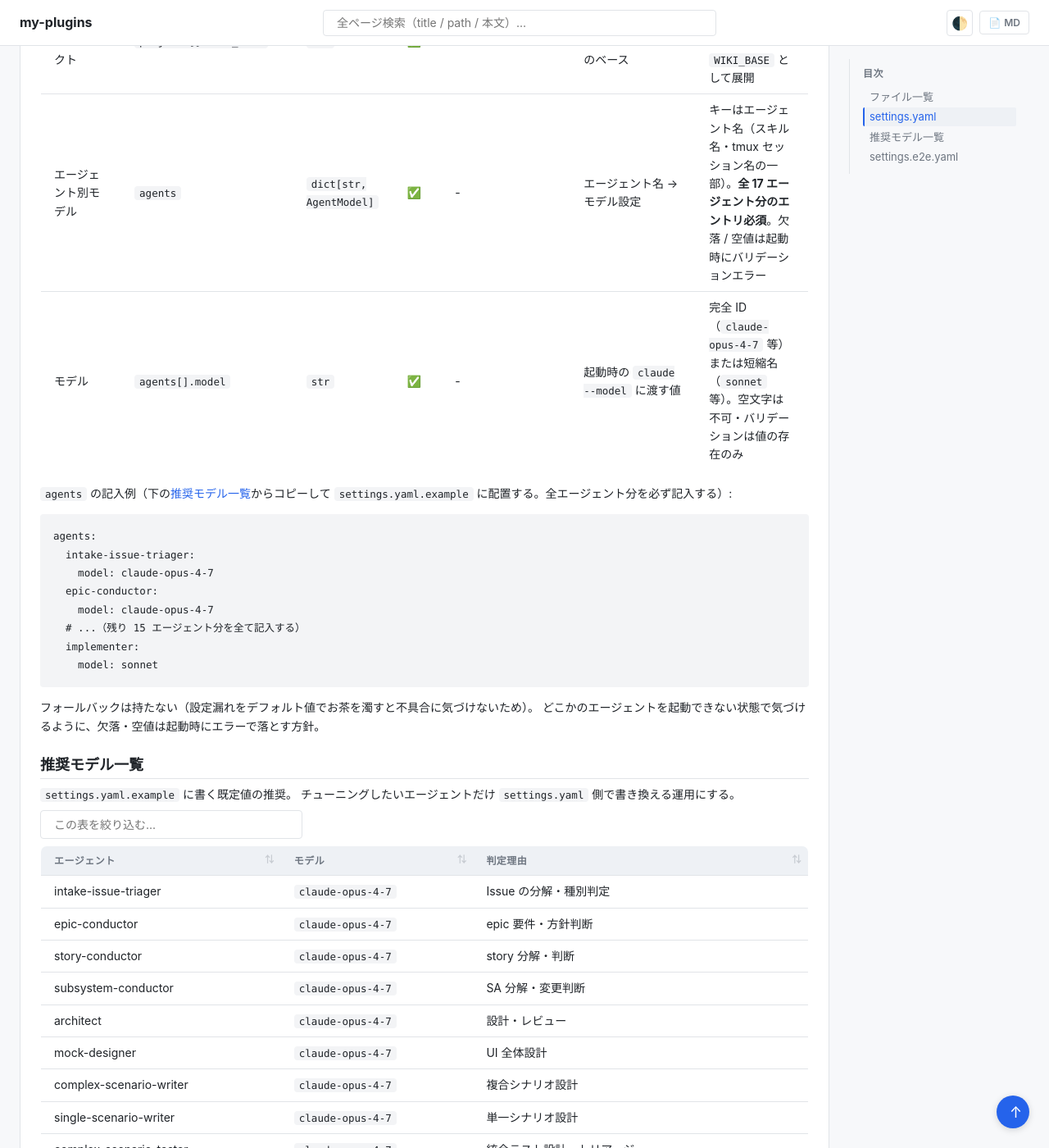
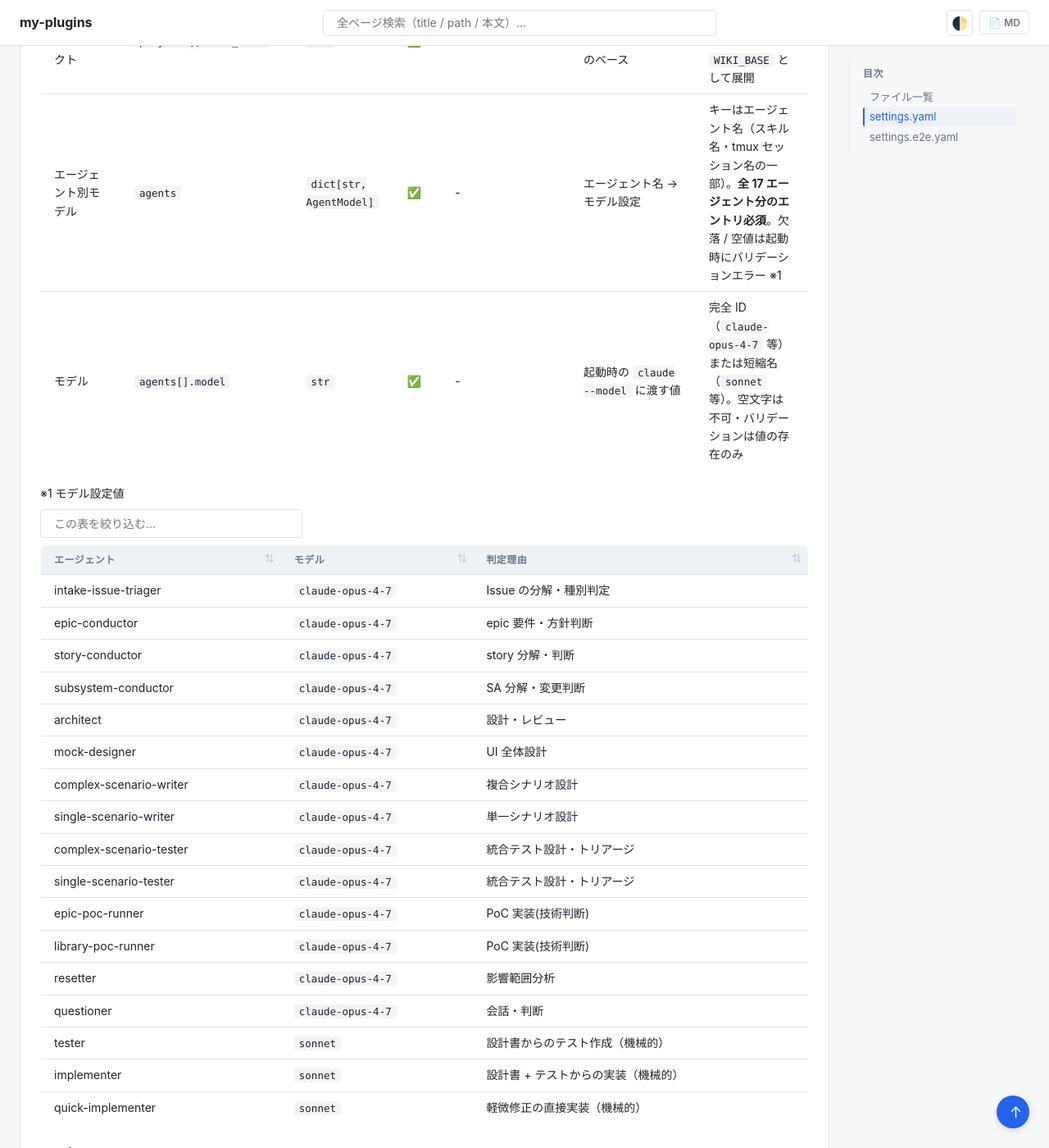
Before and after one commit to shuhei1101/ai-monitor-e2e, a Jekyll site: the page built from docs/wiki/設計図/設定/モニター.md, in a window 1280 px wide and 1400 px high, scrolled down 1771 px. Shown: the whole window at 82% size. Built offline with Jekyll 4.4.1, drawn with Linux system fonts in a browser that asks for light colours; our own code applies the rules of GitHub Pages for plain Markdown files.

````diff
--- a/docs/wiki/設計図/設定/モニター.md
+++ b/docs/wiki/設計図/設定/モニター.md
@@ -29,29 +29,10 @@
 | 監視対象プロジェクト | `projects[].repo` | `str` | ✅ | - | GitHub リポジトリ（`owner/name`） | - |
 | 監視対象プロジェクト | `projects[].local_path` | `str` | ✅ | - | クローンのルート絶対パス | - |
 | 監視対象プロジェクト | `projects[].wiki_base` | `str` | ✅ | - | 当該プロジェクトの Wiki raw URL のベース | スキルには SessionStart フックが `WIKI_BASE` として展開 |
-| エージェント別モデル | `agents` | `dict[str, AgentModel]` | ✅ | - | エージェント名 → モデル設定 | キーはエージェント名（スキル名・tmux セッション名の一部）。**全 17 エージェント分のエントリ必須**。欠落 / 空値は起動時にバリデーションエラー |
+| エージェント別モデル | `agents` | `dict[str, AgentModel]` | ✅ | - | エージェント名 → モデル設定 | キーはエージェント名（スキル名・tmux セッション名の一部）。**全 17 エージェント分のエントリ必須**。欠落 / 空値は起動時にバリデーションエラー ※1 |
 | モデル | `agents[].model` | `str` | ✅ | - | 起動時の `claude --model` に渡す値 | 完全 ID（`claude-opus-4-7` 等）または短縮名（`sonnet` 等）。空文字は不可・バリデーションは値の存在のみ |
 
-`agents` の記入例（下の[推奨モデル一覧](#推奨モデル一覧)からコピーして `settings.yaml.example` に配置する。全エージェント分を必ず記入する）:
-
-```yaml
-agents:
-  intake-issue-triager:
-    model: claude-opus-4-7
-  epic-conductor:
-    model: claude-opus-4-7
-  # ...（残り 15 エージェント分を全て記入する）
-  implementer:
-    model: sonnet
-```
-
-フォールバックは持たない（設定漏れをデフォルト値でお茶を濁すと不具合に気づけないため）。
-どこかのエージェントを起動できない状態で気づけるように、欠落・空値は起動時にエラーで落とす方針。
-
-## 推奨モデル一覧
-
-`settings.yaml.example` に書く既定値の推奨。
-チューニングしたいエージェントだけ `settings.yaml` 側で書き換える運用にする。
+※1 モデル設定値
 
 | エージェント | モデル | 判定理由 |
 | --- | --- | --- |
````
Also changed, not shown: docs/wiki/設計図/モジュール構成/モニター/エージェント管理.md (+3 -3 lines).
